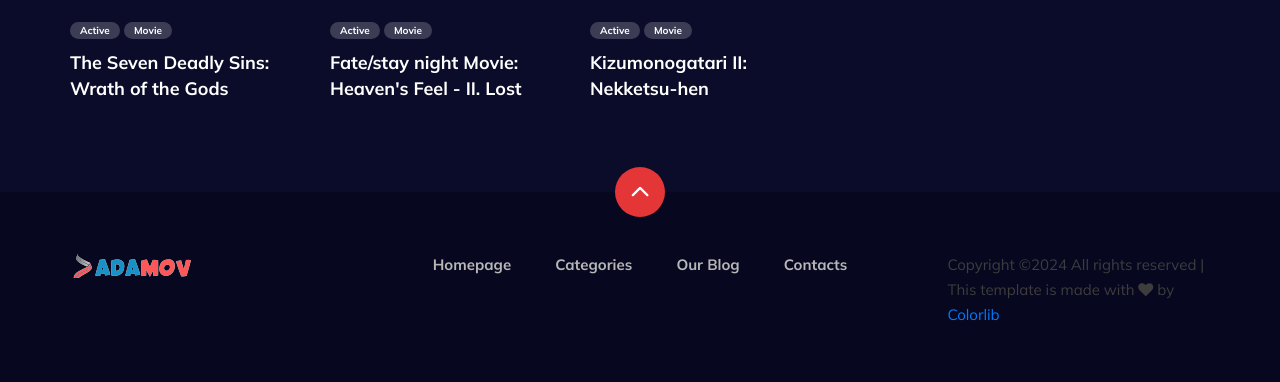
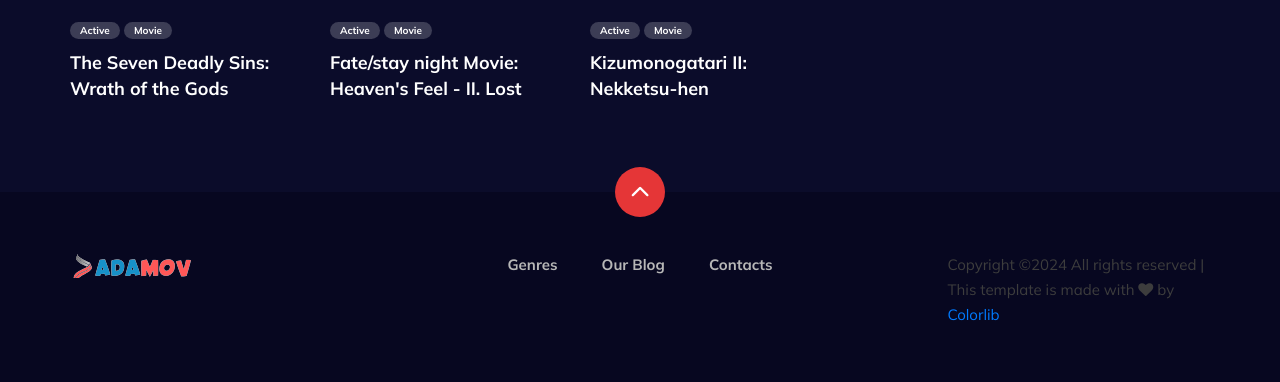
Before and after one commit to Adamo08/AdaMov, a PHP site: page /AdaMov/ in a window 1280 px wide. Shown: the part 4720-5102 px from the top of the page. Run offline with PHP 8.4, Linux system fonts and the light colour scheme.

Commit message:
Updated footer.php

```diff
--- a/app/views/layouts/footer.php
+++ b/app/views/layouts/footer.php
@@ -13,10 +13,9 @@
                 <div class="col-lg-6">
                     <div class="footer__nav">
                         <ul>
-                            <li class="active"><a href="<?php echo url()?>">Homepage</a></li>
-                            <li><a href="./categories.html">Categories</a></li>
-                            <li><a href="./blog.html">Our Blog</a></li>
-                            <li><a href="#">Contacts</a></li>
+                            <li><a href="<?=url("genres")?>">Genres</a></li>
+                            <li><a href="<?=url("blog")?>">Our Blog</a></li>
+                            <li><a href="<?=url("contact")?>">Contacts</a></li>
                         </ul>
                     </div>
                 </div>
```
